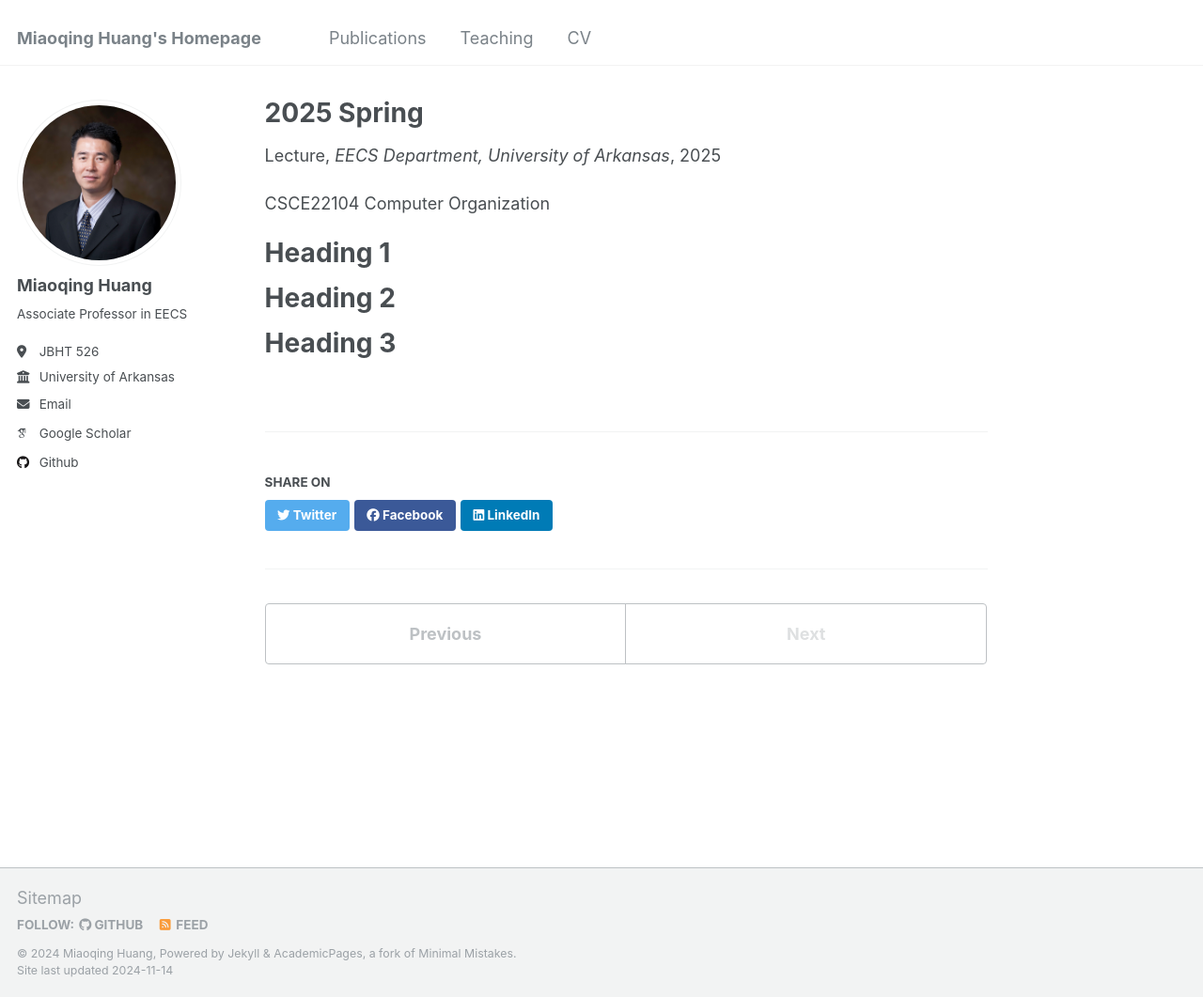
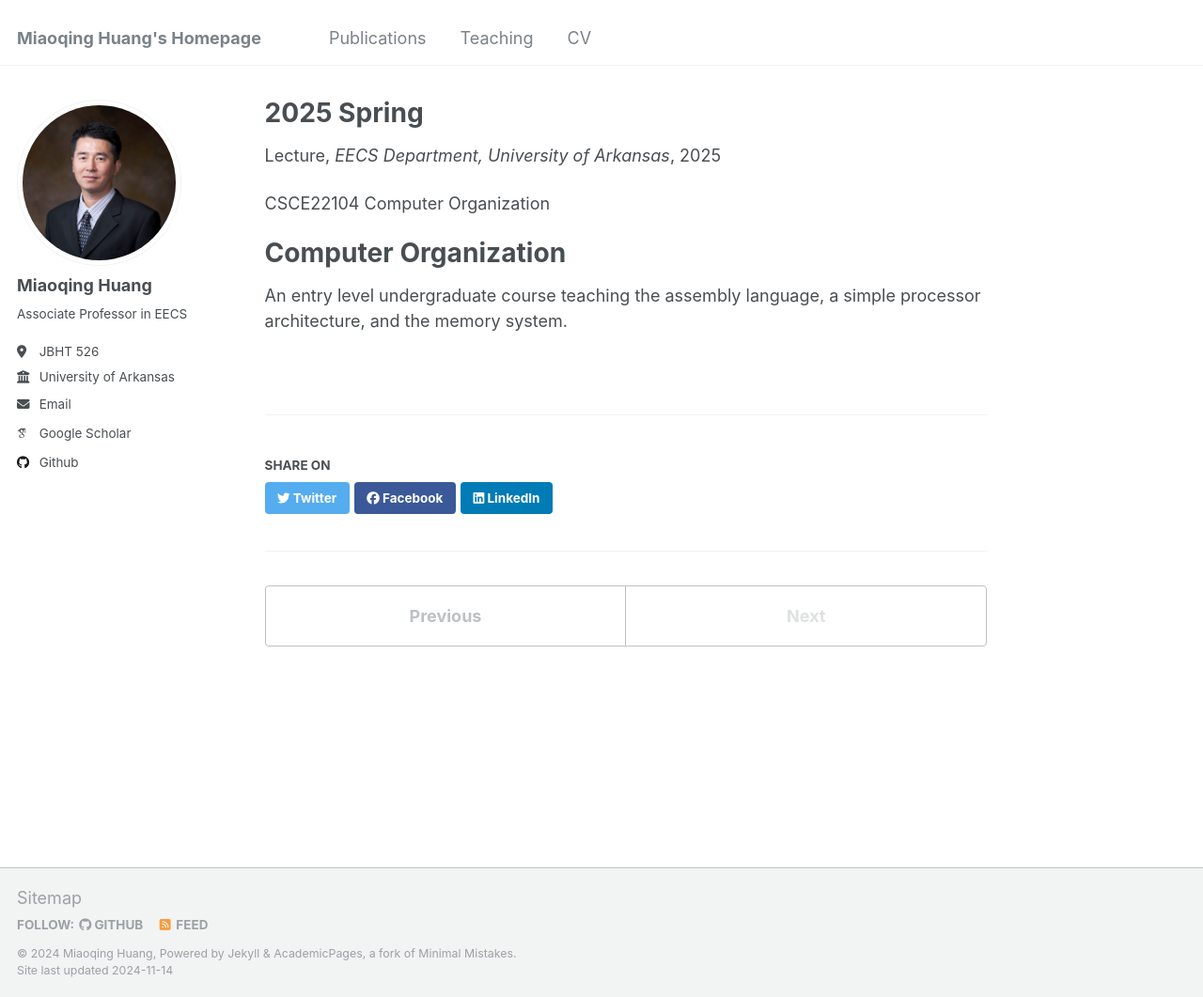
Before and after one commit to miaoqinghuang/miaoqinghuang.github.io, a Jekyll site: the page built from _teaching/2025-spring-teaching.md, in a window 1280 px wide and 1061 px high. Shown: the whole window at 94% size. Built offline with Jekyll 4.4.1, drawn with Linux system fonts in a browser that asks for light colours; some web fonts are replaced.

Commit message:
Update 2025-spring-teaching.md

```diff
--- a/_teaching/2025-spring-teaching.md
+++ b/_teaching/2025-spring-teaching.md
@@ -10,11 +10,6 @@ location: "Fayetteville, Arkansas, USA"
 
 CSCE22104 Computer Organization
 
-Heading 1
+Computer Organization
 ======
-
-Heading 2
-======
-
-Heading 3
-======
+An entry level undergraduate course teaching the assembly language, a simple processor architecture, and the memory system.
```
